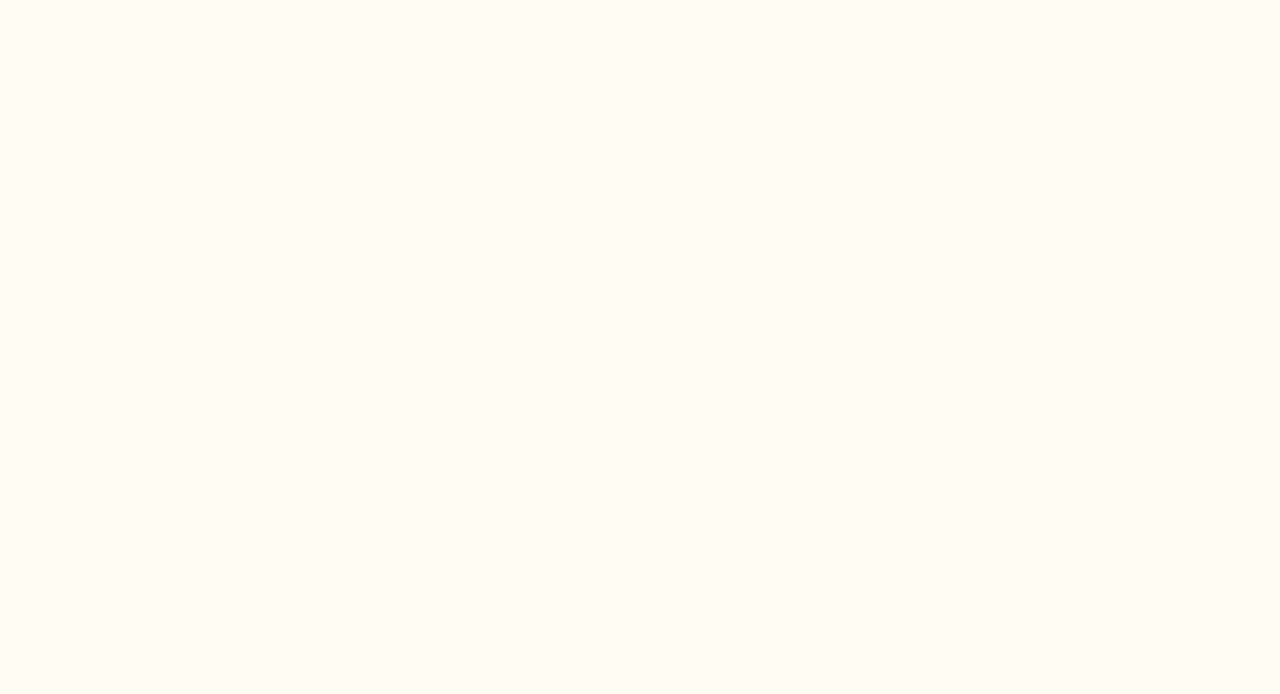
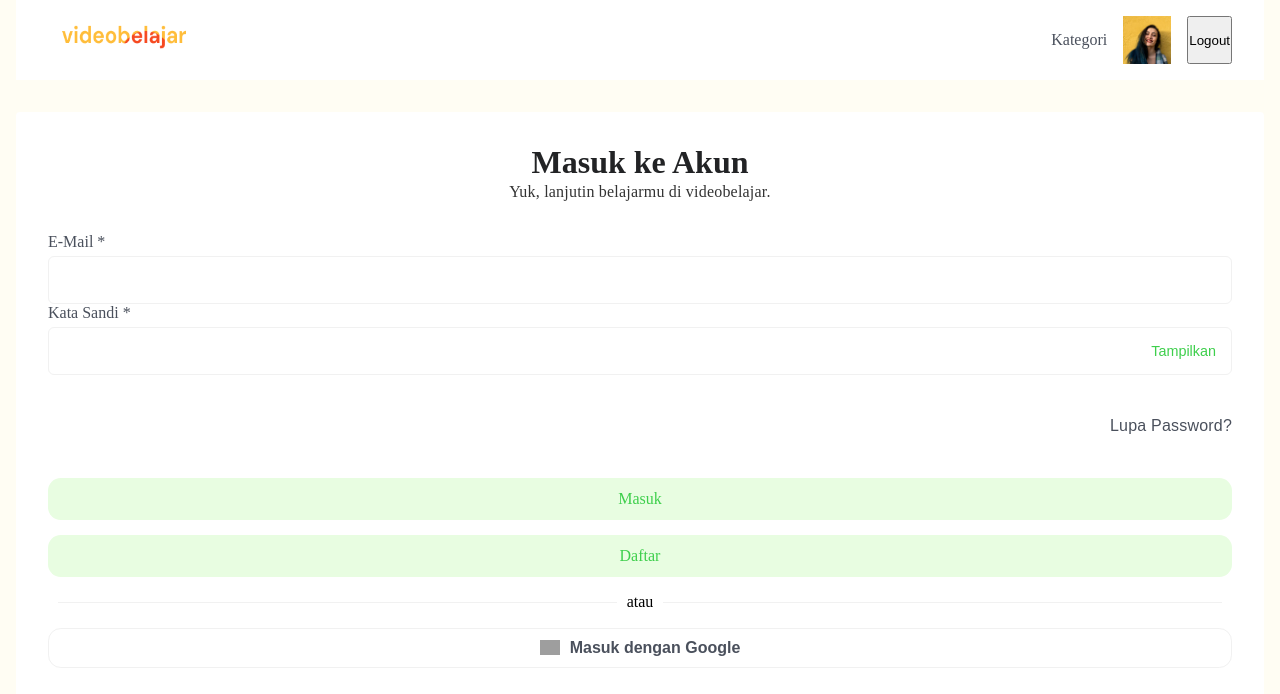
Before and after one commit to aryando/mission1A, a React (Vite) app: page /login in a window 1280 px wide. Before the commit this address had no page. Shown: the top 694 px of the page. Built offline with nearby package versions, Linux system fonts and the light colour scheme; grey boxes are pictures that could not be loaded.

Commit message:
update FormInput

```diff
--- a/src/components/FormInput.jsx
+++ b/src/components/FormInput.jsx
@@ -13,6 +13,7 @@ export default function FormInput({ id, label, type = "text", register, errors,
                 <input
                    type={isPassword && show ? "text" : type}
                    id={id}
+                   name={id}
                    {...register(id, { required: `${label} wajib diisi`, validate })}
                 />
                 {isPassword && (
--- a/src/components/GuestRoute.jsx
+++ b/src/components/GuestRoute.jsx
@@ -0,0 +1,12 @@
+import { Navigate } from "react-router-dom";
+import PropTypes from "prop-types";
+
+export default function GuestRoute({ children }) {
+    const isLoggedIn = localStorage.getItem("isLoggedIn") === "true";
+
+    return !isLoggedIn ? children : <Navigate to="/beranda" />;
+}
+
+GuestRoute.propTypes = {
+    children: PropTypes.node.isRequired,
+};
--- a/src/components/Header.jsx
+++ b/src/components/Header.jsx
@@ -9,6 +9,11 @@ const Header = () => {
             <div className="user-menu">
                 <Link to="Kategori">Kategori</Link>
                 <img src="./public/images/user.png" alt="user" className="user-img" />
+                <button onClick={() => {
+                    localStorage.Storage.removeItem("isLoggedIn");
+                    window.location.href = "/login";
+                }}
+                >Logout</button>
             </div>
         </header>
     )
--- a/src/components/ProtectedRoute.jsx
+++ b/src/components/ProtectedRoute.jsx
@@ -0,0 +1,12 @@
+import { Navigate } from "react-router-dom";
+import PropTypes from "prop-types";
+
+export default function ProtectedRoute({ children }) {
+    const isLoggedIn = localStorage.getItem("isLoggedIn") === "true";
+
+    return isLoggedIn ? children : <Navigate to="/login" />;
+}
+
+ProtectedRoute.propTypes = {
+    children: PropTypes.node.isRequired,
+};
--- a/src/pages/Login.jsx
+++ b/src/pages/Login.jsx
@@ -1,8 +1,8 @@
 import Header from "../components/Header";
-import FormInput from "../components/FormInput";
 import { useForm } from "react-hook-form";
 import { useEffect } from "react";
 import { useNavigate } from "react-router-dom";
+import FormInput from "../components/FormInput";
 export default function Login () {
     const navigate = useNavigate();
 
@@ -12,9 +12,24 @@ export default function Login () {
         formState: { errors },
     } = useForm();
 
-    navigate("/Beranda");
+    const onSubmit = (data) => {
+        const accounts = JSON.parse(localStorage.getItem("accounts")) || [];
+        const akun = accounts.find(
+            (acc) => acc.email === data.email && acc.password === data.password);
+            console.log("Input dari form:", data);
+            console.log("Akun tersimpan:", accounts);
+            if (!akun) {
+                alert("email atau kata sandi dalah!");
+                return;
+            }
 
-    const onSubmit = (data) => console.log(data);
+            localStorage.setItem("isLogin", "true");
+            localStorage.setItem("user", JSON.stringify(akun));
+            alert("Login berhasil!");
+            navigate("/beranda");
+
+
+    }
     return (
         <>
         <Header />
@@ -25,14 +40,21 @@ export default function Login () {
                     <p>Yuk, lanjutin belajarmu di videobelajar.</p>
                 </div>
                 <div className="form-group">
-                    <div className="form">
-                        <label htmlFor="email">E-Mail <span className="red-star">*</span></label>
-                        <input type="email" id="email" name="email" required placeholder="Masukan E-Mail Anda" />
-                    </div>
-                    <div className="form">
-                        <label htmlFor="password">Kata Sandi <span className="red-star">*</span></label>
-                        <input type="password" id="password" name="password" required placeholder="Masukan Kata Sandi Anda" />
-                    </div>
+                        <FormInput
+                            id="email"
+                            label="E-Mail"
+                            type="email"
+                            register={register}
+                            errors={errors}
+                        />
+
+                        <FormInput
+                            id="password"
+                            label="Kata Sandi"
+                            type="password"
+                            register={register}
+                            errors={errors}
+                        />
                     <div className="forgot-password">
                         <button type="button" className="forgot-password">Lupa Password?</button>
                     </div>
--- a/src/routes.jsx
+++ b/src/routes.jsx
@@ -1,16 +1,40 @@
 import { BrowserRouter as Router, Routes, Route } from "react-router-dom";
-import Home from "./pages/Login";
+import Login from "./pages/Login";
 import Beranda from "./pages/Beranda";
 import Register from "./pages/Register";
+import ProtectedRoute from "./components/ProtectedRoute";
+import GuestRoute from "./components/GuestRoute";
+import { Navigate } from "react-router-dom";
 
 
 export default function AppRoutes() {
     return (
         <Router>
             <Routes>
-                <Route path="/" element={<Home />} />
-                <Route path="/Beranda" element={<Beranda />} />
-                <Route path="/Register" element={<Register />} />
+                <Route
+                    path="/"
+                    element={<Navigate to="login" replace />} />
+                <Route
+                    path="/beranda"
+                    element={<ProtectedRoute>
+                                <Beranda />
+                            </ProtectedRoute>
+                    }
+                />
+                <Route
+                    path="/login"
+                    element={<GuestRoute>
+                                <Login />
+                            </GuestRoute>
+                    }
+                />
+                <Route
+                    path="/register"
+                    element={<GuestRoute>
+                                <Register />
+                            </GuestRoute>
+                    }
+                />
             </Routes>
         </Router>
     )
```
